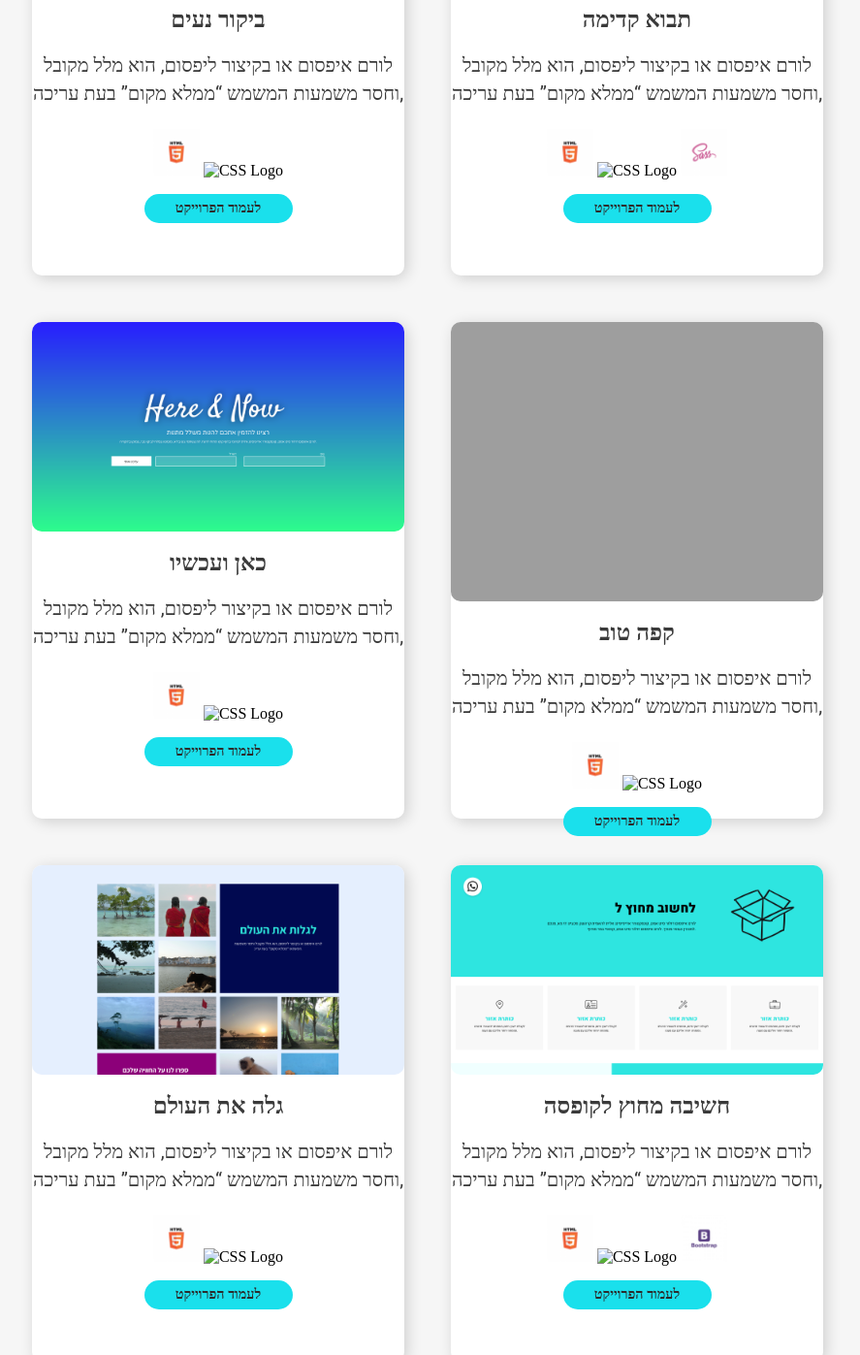
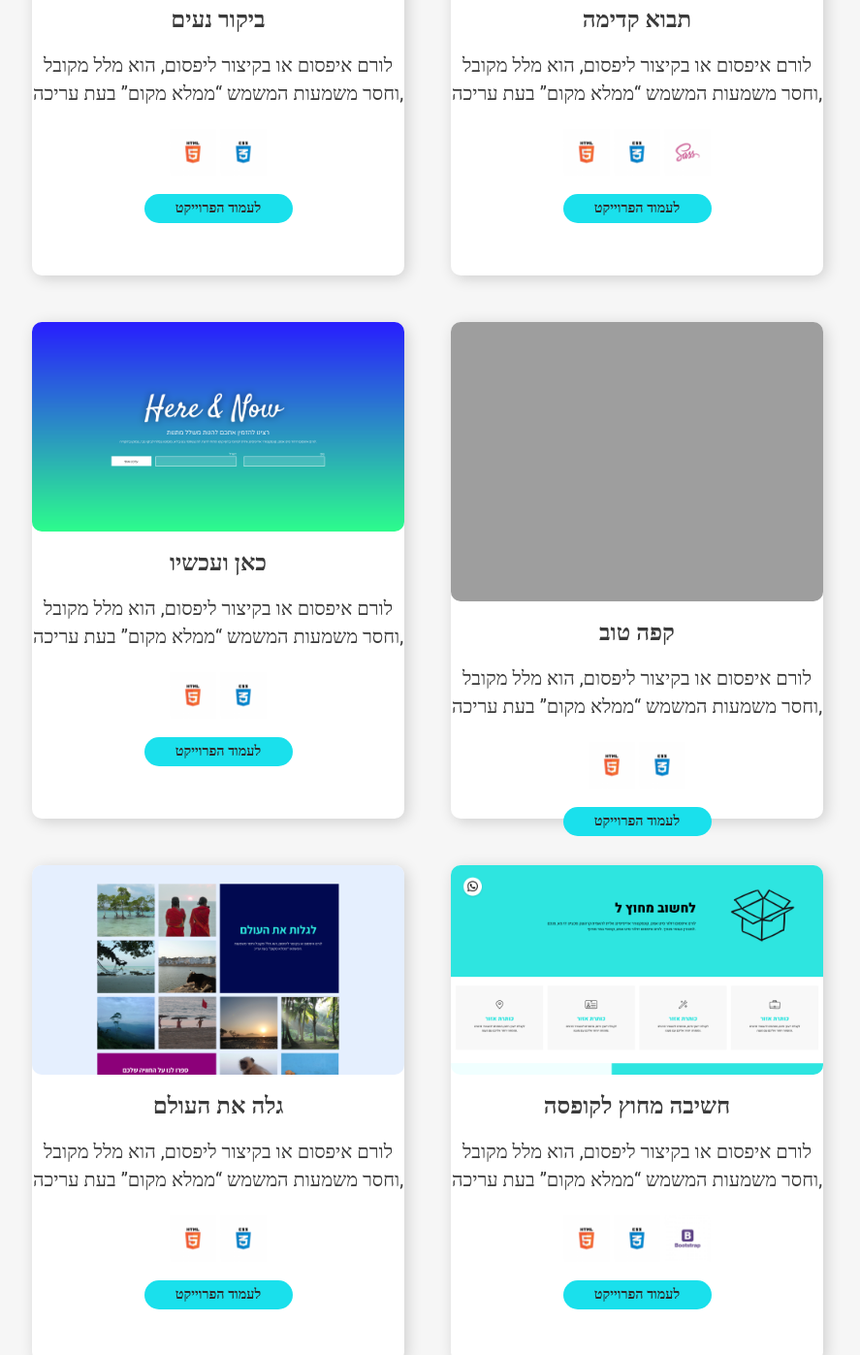
Before and after one commit to h9You/MY-PORTFOLIO, a plain HTML site: page index.html in a window 1280 px wide. Shown: the part 1612-3009 px from the top of the page at 97% size, without its empty margins (199-1086 px from the left). Drawn offline with Linux system fonts and the light colour scheme; the site is published under a folder, as on GitHub Pages, so addresses that start at the root find nothing.

Commit message:
index.html

```diff
--- a/index.html
+++ b/index.html
@@ -85,7 +85,7 @@
                         עריכה,</p>
                     <div>
                         <img src="./images/img-HTML.png" alt="HTML Logo">
-                        <img src="/images/img-CSS.png" alt="CSS Logo">
+                        <img src="./images/img-CSS.png" alt="CSS Logo">
                     </div>
                     <a href="./projectspreview/page1.html"><button>לעמוד הפרוייקט</button></a>
 
@@ -98,7 +98,7 @@
                         עריכה,</p>
                     <div>
                         <img src="./images/img-HTML.png" alt="HTML Logo">
-                        <img src="/images/img-CSS.png" alt="CSS Logo">
+                        <img src="./images/img-CSS.png" alt="CSS Logo">
                         <img src="./images/img-SASS.png" alt="SASS Logo">
                     </div>
                     <a href="./projectspreview/page2.html"><button>לעמוד הפרוייקט</button></a>
@@ -112,7 +112,7 @@
                         עריכה,</p>
                     <div>
                         <img src="./images/img-HTML.png" alt="HTML Logo">
-                        <img src="/images/img-CSS.png" alt="CSS Logo">
+                        <img src="./images/img-CSS.png" alt="CSS Logo">
                     </div>
                     <a href="./projectspreview/page3.html"><button>לעמוד הפרוייקט</button></a>
 
@@ -125,7 +125,7 @@
                         עריכה,</p>
                     <div>
                         <img src="./images/img-HTML.png" alt="HTML Logo">
-                        <img src="/images/img-CSS.png" alt="CSS Logo">
+                        <img src="./images/img-CSS.png" alt="CSS Logo">
                     </div>
                     <a href="./projectspreview/page4.html"><button>לעמוד הפרוייקט</button></a>
 
@@ -138,7 +138,7 @@
                         עריכה,</p>
                     <div>
                         <img src="./images/img-HTML.png" alt="HTML Logo">
-                        <img src="/images/img-CSS.png" alt="CSS Logo">
+                        <img src="./images/img-CSS.png" alt="CSS Logo">
                     </div>
                     <a href="./projectspreview/page5.html"><button>לעמוד הפרוייקט</button></a>
 
@@ -151,7 +151,7 @@
                         עריכה,</p>
                     <div>
                         <img src="./images/img-HTML.png" alt="HTML Logo">
-                        <img src="/images/img-CSS.png" alt="CSS Logo">
+                        <img src="./images/img-CSS.png" alt="CSS Logo">
                         <img src="./images/img-Bootstrap.png" alt="Bootstrap Logo">
                     </div>
                     <a href="./projectspreview/page6.html"><button>לעמוד הפרוייקט</button></a>
```
